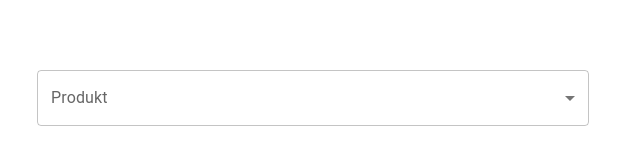
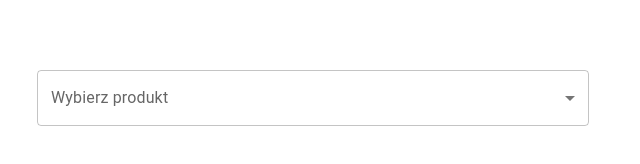
Before and after one commit to kasiaknapowska/beskidzkie-rebranding, a React (Create React App) app: page / in a window 1280 px wide. Shown: the part 254-418 px from the top of the page, without its empty margins (327-967 px from the left). Built offline with nearby package versions, Linux system fonts and the light colour scheme.

Commit message:
react form hook, product and package select

```diff
--- a/package.json
+++ b/package.json
@@ -11,6 +11,7 @@
     "@testing-library/user-event": "^13.5.0",
     "react": "^18.2.0",
     "react-dom": "^18.2.0",
+    "react-hook-form": "^7.43.2",
     "react-scripts": "5.0.1",
     "web-vitals": "^2.1.4"
   },
--- a/src/components/Form/Form.jsx
+++ b/src/components/Form/Form.jsx
@@ -1,37 +1,115 @@
 import React from "react";
+import { useForm, Controller } from "react-hook-form";
 import {
-  Box,
   FormControl,
   InputLabel,
   Select,
   MenuItem,
-  Divider,
-  Container,
+  Button,
   Stack,
+  FormControlLabel,
+  RadioGroup,
+  Radio,
+  FormLabel,
 } from "@mui/material";
 
 import { products } from "../../data/data";
 
 const Form = () => {
+  const { control, handleSubmit, watch } = useForm({
+    defaultValues: {
+      product: "",
+      karton: "standardowy",
+    },
+  });
+  const onSubmit = (data) => {
+    console.log(data);
+    console.log(products.filter((product) => product.id === data.product));
+  };
+
+  //   const productSelected = watch("product");
+  const productSelected = products.filter(
+    (product) => product.id === watch("product")
+  );
+  const productPackage = productSelected[0]?.pack;
+  // function validateSelect(v) {
+  //     if (v) return "";
+  // }
+
   return (
-    <form>
-      {/* <Box sx={{ width: 400 }}> */}
+    <form onSubmit={handleSubmit(onSubmit)}>
+      <Stack spacing={4}>
+        <Controller
+          name="product"
+          control={control}
+          rules={{
+            required: true,
+            // validate: {
+            //     check: v => v ? "" : "Wybierz coś"
+            // }
+          }}
+          render={({ field: { onChange, value }, fieldState: { error } }) => (
             <FormControl fullWidth>
-          <InputLabel id="produkt">Produkt</InputLabel>
+              <InputLabel id="produkt">Wybierz produkt</InputLabel>
               <Select
+                //   {...field}
                 labelId="produkt"
                 id="produkt"
-            label="Produkt"
-            // value={age}
-
-            // onChange={handleChange}
+                label="Wybierz produkt"
+                onChange={onChange}
+                value={value}
               >
                 {products.map((product) => (
-              <MenuItem value={product.id}>{product.id}</MenuItem>
+                  <MenuItem key={product.id} value={product.id}>
+                    {product.id}
+                  </MenuItem>
                 ))}
               </Select>{" "}
             </FormControl>
-      {/* </Box> */}
+          )}
+        />
+        {productSelected && productPackage && (
+          <>
+            <Controller
+              name="karton"
+              control={control}
+              rules={{
+                required: true,
+              }}
+              render={({
+                field: { onChange, value },
+                fieldState: { error },
+              }) => (
+                <FormControl>
+                  {/* <FormLabel id="karton">Wybierz karton</FormLabel> */}
+                  <RadioGroup
+                    aria-labelledby="karton"
+                    name="karton"
+                    row
+                    value={value}
+                    onChange={onChange}
+                  >
+                    {productPackage.map((el) => (
+                      <FormControlLabel
+                        key={el}
+                        value={el}
+                        control={<Radio />}
+                        label={"karton " + el}
+                      />
+                    ))}
+                    {/* <FormControlLabel value={value} control={<Radio />} label="Female" />
+                  <FormControlLabel value="male" control={<Radio />} label="Male" />
+                  <FormControlLabel value="other" control={<Radio />} label="Other" /> */}
+                  </RadioGroup>
+                </FormControl>
+              )}
+            />
+            <Button type="submit" variant="contained" size="large">
+              Przelicz
+            </Button>
+          </>
+        )}
+      </Stack>
     </form>
   );
 };
--- a/src/data/data.js
+++ b/src/data/data.js
@@ -1,6 +1,7 @@
 export const products = [
   {
     id: "Beskidzkie Paluszki z solą",
+    pack: ["standardowy", "sieciowy"],
     old: {
       masa: 0.3,
       standard: {
@@ -26,6 +27,7 @@ export const products = [
   },
   {
     id: "Beskidzkie Paluszki ser-cebula",
+    pack: ["standardowy", "sieciowy"],
     old: {
       masa: 0.22,
       standard: {
@@ -51,6 +53,7 @@ export const products = [
   },
   {
     id: "Beskidzkie Paluszki bekonowe",
+    pack: ["standardowy", "sieciowy"],
     old: {
       masa: 0.22,
       standard: {
@@ -76,6 +79,7 @@ export const products = [
   },
   {
     id: "Beskidzkie Paluszki ser-pomidor",
+    pack: ["standardowy"],
     old: {
       masa: 0.21,
       standard: {
@@ -95,6 +99,7 @@ export const products = [
   },
   {
     id: "Beskidzkie Paluszki delikatesowe",
+    pack: ["standardowy", "sieciowy"],
     old: {
       masa: 0.25,
       standard: {
@@ -120,6 +125,7 @@ export const products = [
   },
   {
     id: "Beskidzkie Tuba Mix",
+    pack: ["standardowy"],
     old: {
       masa: 0.3,
       standard: {
@@ -139,6 +145,7 @@ export const products = [
   },
   {
     id: "Beskidzkie Precelki z solą",
+    pack: ["standardowy"],
     old: {
       masa: 0.07,
       standard: {
@@ -158,6 +165,7 @@ export const products = [
   },
   {
     id: "Beskidzkie Prażynki z solą",
+    pack: ["standardowy"],
     old: {
       masa: 0.12,
       standard: {
@@ -177,6 +185,7 @@ export const products = [
   },
   {
     id: "Beskidzkie Prażynki bekonowe",
+    pack: ["standardowy"],
     old: {
       masa: 0.12,
       standard: {
```
Also changed, not shown: 1 other file (tests, documents, lock files or other folders). Lines whose indentation alone changed are shown as unchanged.
